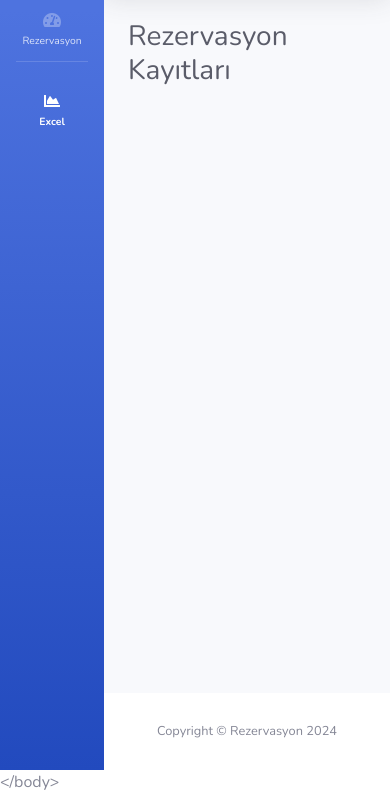
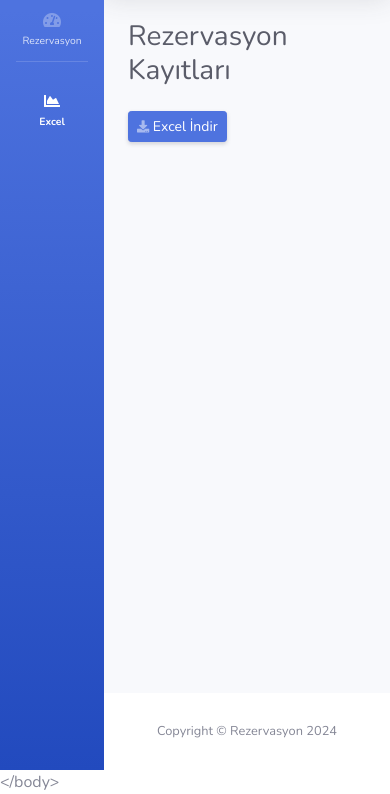
Before and after one commit to testpages01/rezervasyon-demo, a website with bundled scripts: page charts.html in a window 390 px wide. Shown: the part 74-868 px from the top of the page. Built offline with nearby package versions, Linux system fonts and the light colour scheme.

Commit message:
Fix button

```diff
--- a/charts.html
+++ b/charts.html
@@ -304,7 +304,7 @@
 
                     </div>
 
-                    <a onclick="excelClicked()" href="#" class="d-none d-sm-inline-block btn btn-sm btn-primary shadow-sm"><i
+                    <a onclick="excelClicked()" href="#" class="d-sm-inline-block btn btn-sm btn-primary shadow-sm"><i
                         class="fas fa-download fa-sm text-white-50"></i> Excel İndir</a>
 
 
```
